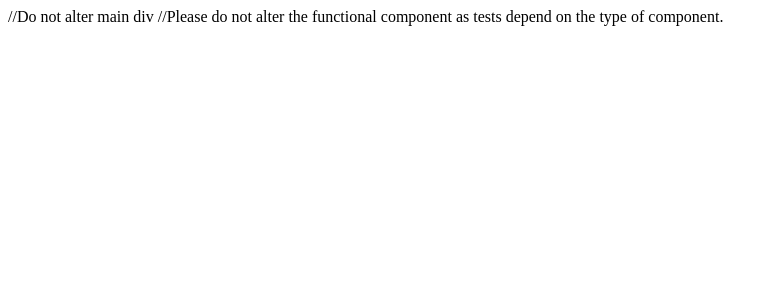
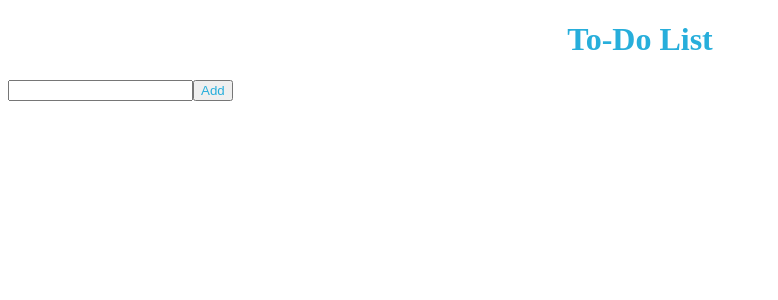
Before and after one commit to sc381998/Weekend-Hackathon-3---Todo-List-React, a React app: page / in a window 1280 px wide. Shown: the top 300 px of the page, without its empty margins (0-778 px from the left). Built offline with nearby package versions, Linux system fonts and the light colour scheme.

Commit message:
added some function

```diff
--- a/src/components/App.js
+++ /dev/null
@@ -1,15 +0,0 @@
-import React from "react";
-import "./../styles/App.css";
-
-function App()
-{
-	return (
-	<div id="main">
-	//Do not alter main div
-	//Please do not alter the functional component as tests depend on the type of component.
-	</div>
-	);
-}
-
-
-export default App;
--- /dev/null
+++ b/src/components/App.jsx
@@ -0,0 +1,67 @@
+import "./../styles/App.css";
+import React, { useState } from "react";
+import ToDoItem from "./ToDoItem";
+import InputArea from "./InputArea";
+
+export default function App() {
+  const [inputText, setInputText] = useState("");
+  const [items, setItems] = useState([]);
+  const [buttonType, setButtonType] = useState("Add");
+  const [itemId, setItemId] = useState();
+  function handleEdit(text, id) {
+    setItemId(id);
+    setInputText(text);
+    setButtonType("Edit");
+  }
+
+  function handleChange(event) {
+    const newValue = event.target.value;
+    setInputText(newValue);
+  }
+
+  function addItem(buttonType = "Add") {
+    if (buttonType !== "Add") deleteItem(itemId);
+    setItems((prevItems) => {
+      return [...prevItems, inputText];
+    });
+    setInputText("");
+    setButtonType("Add");
+  }
+
+  function deleteItem(id) {
+    setItems((prevItems) => {
+      return prevItems.filter((item, index) => {
+        return index !== id;
+      });
+    });
+  }
+
+  return (
+    <div id="main">
+      <div className="container">
+        <div className="heading">
+          <h1>To-Do List</h1>
+        </div>
+        <InputArea
+          handleChange={handleChange}
+          addItem={addItem}
+          inputText={inputText}
+          buttonType={buttonType}
+        />
+        <div>
+          <ul>
+            {items.map((todoItem, index) => (
+              <ToDoItem
+                key={index}
+                id={index}
+                text={todoItem}
+                onChecked={deleteItem}
+                onEdit={handleEdit}
+              />
+            ))}
+          </ul>
+        </div>
+      </div>
+    </div>
+  );
+}
--- /dev/null
+++ b/src/components/InputArea.jsx
@@ -0,0 +1,15 @@
+import React from "react";
+
+function InputArea(props) {
+  const { handleChange, addItem, inputText } = props;
+  return (
+    <div className="form">
+      <input id="task" onChange={handleChange} type="text" value={inputText} />
+      <button id="btn" onClick={() => addItem(props.buttonType)}>
+        <span>{props.buttonType}</span>
+      </button>
+    </div>
+  );
+}
+
+export default InputArea;
--- /dev/null
+++ b/src/components/ToDoItem.jsx
@@ -0,0 +1,54 @@
+import React, { useState } from "react";
+
+function ToDoItem(props) {
+  const [isDone, setIsDone] = useState(false);
+  function handleClick() {
+    setIsDone((prevValue) => {
+      return !prevValue;
+    });
+  }
+  return (
+    <>
+      <div style={{ display: "flex", justifyContent: "space-between" }}>
+        <li
+          classname="list"
+          style={{ textDecoration: isDone ? "line-through" : "none" }}
+        >
+          {props.text.substring(0, 30)}
+        </li>
+        <div>
+          <div style={{ display: "flex", lineHeight: "2.3" }}>
+            <span
+              className="pointer"
+              onClick={() =>
+                props.onEdit(props.text.substring(0, 30), props.id)
+              }
+              role="img"
+              aria-label="done"
+            >
+              🖊
+            </span>
+            <span
+              className="pointer"
+              onClick={handleClick}
+              role="img"
+              aria-label="done"
+            >
+              ✅
+            </span>
+            <span
+              className="pointer"
+              onClick={() => props.onChecked(props.id)}
+              role="img"
+              aria-label="delete"
+            >
+              ❌
+            </span>
+          </div>
+        </div>
+      </div>
+    </>
+  );
+}
+
+export default ToDoItem;
```
Also changed, not shown: src/index.js (line endings or trailing spaces).
